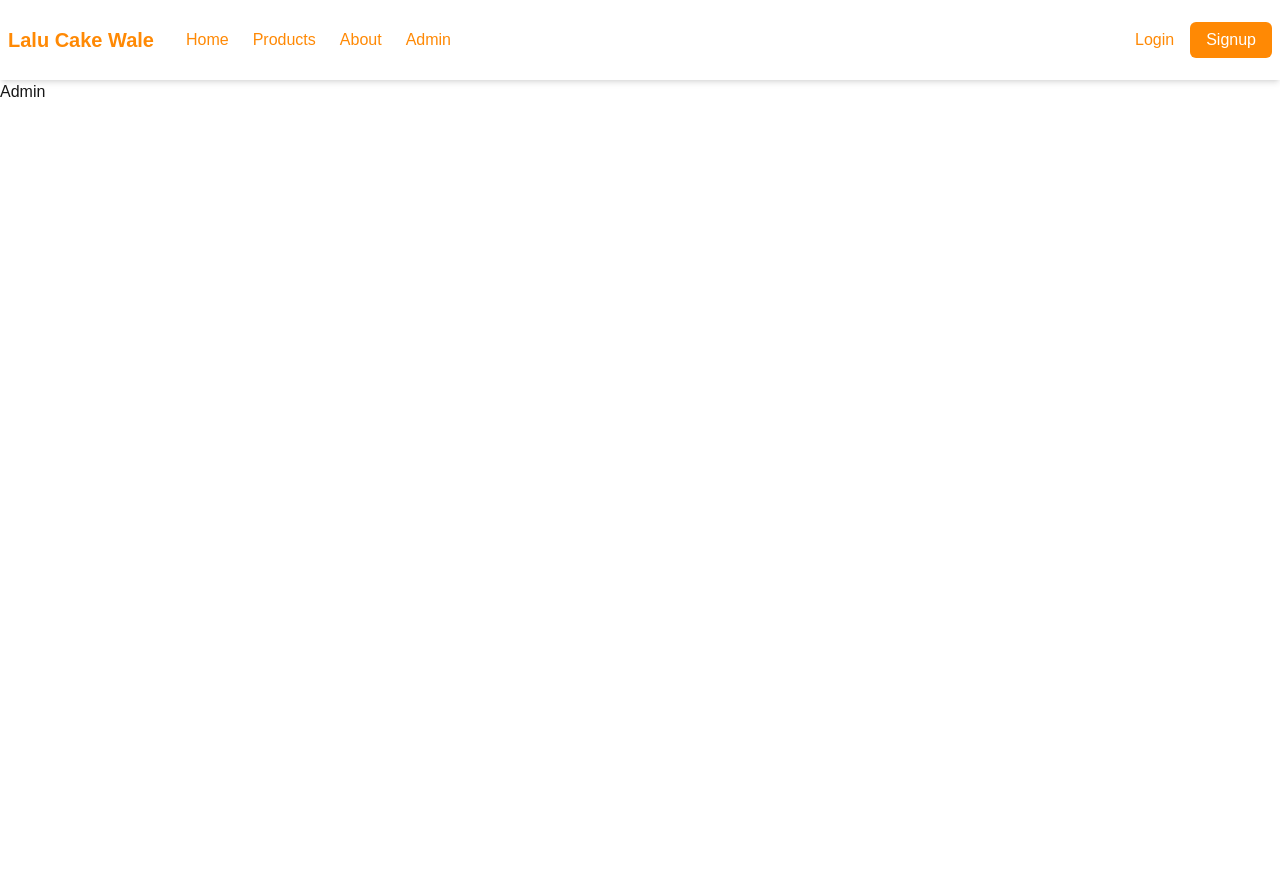
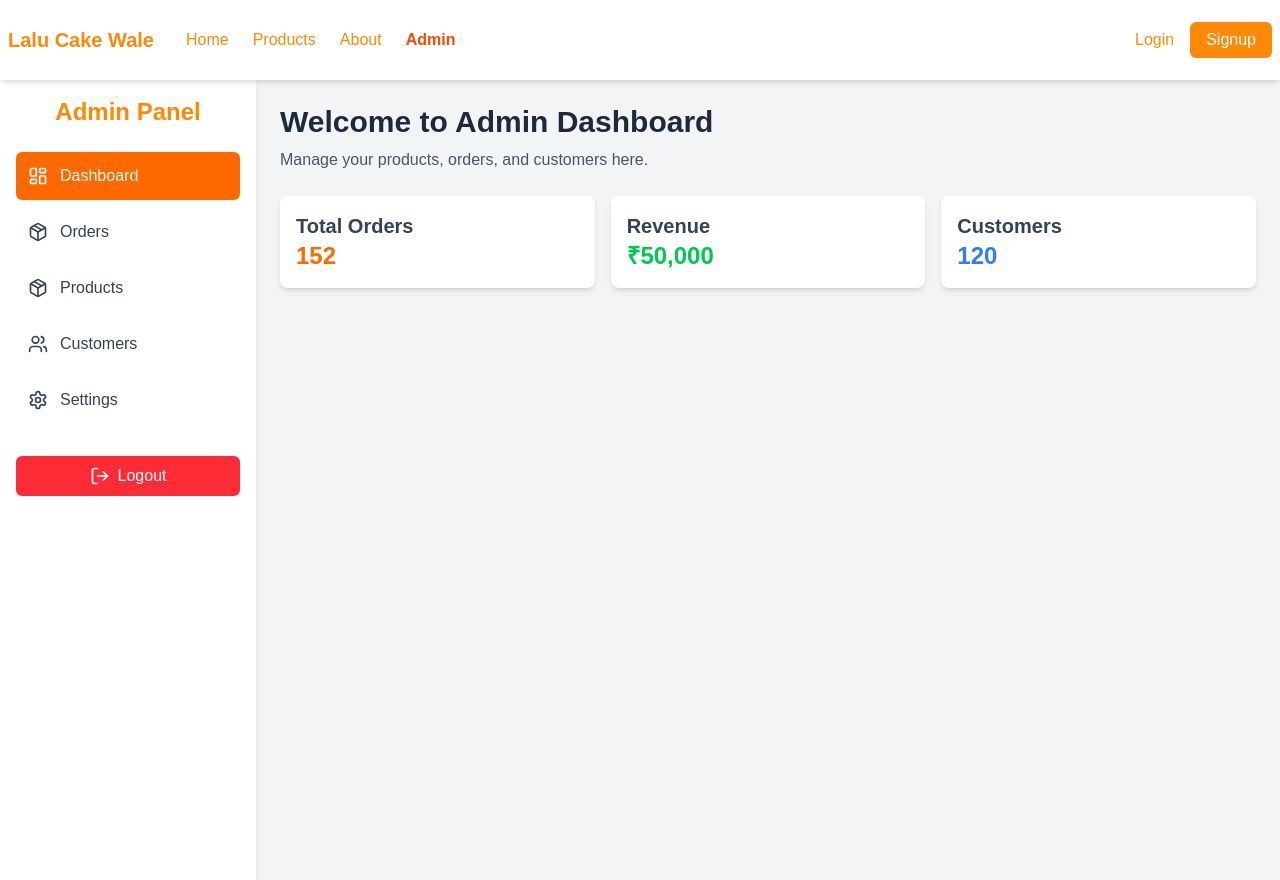
Before and after one commit to NavneeshYadav/Sweet-Shop, a Next.js app: page /admin in a window 1280 px wide. Before the commit the page ends 800 px from the top, so only its background shows below. Built offline with nearby package versions, Linux system fonts and the light colour scheme.

Commit message:
Creating admin page

```diff
--- a/src/app/admin/page.tsx
+++ b/src/app/admin/page.tsx
@@ -1,5 +1,72 @@
-export default function About() {
-    return (
-     <>Admin</>
-    );
-  }
+'use client';
+
+import { useState } from 'react';
+import Link from 'next/link';
+import { usePathname } from 'next/navigation';
+import { LayoutDashboard, Package, Users, Settings, LogOut } from 'lucide-react';
+
+const AdminPage = () => {
+  const [active, setActive] = useState('Dashboard');
+  const pathname = usePathname();
+
+  const menuItems = [
+    { name: 'Dashboard', icon: LayoutDashboard, href: '/admin' },
+    { name: 'Orders', icon: Package, href: '/admin/orders' },
+    { name: 'Products', icon: Package, href: '/admin/products' },
+    { name: 'Customers', icon: Users, href: '/admin/customers' },
+    { name: 'Settings', icon: Settings, href: '/admin/settings' },
+  ];
+
+  return (
+    <div className="flex min-h-screen bg-gray-100">
+      {/* Sidebar */}
+      <aside className="w-64 bg-white shadow-md p-4">
+        <h2 className="text-2xl font-bold text-orange-400 mb-6 text-center">Admin Panel</h2>
+        <nav className="space-y-2">
+          {menuItems.map((item) => (
+            <Link
+              key={item.name}
+              href={item.href}
+              className={`flex items-center space-x-3 p-3 rounded-md transition ${
+                pathname === item.href ? 'bg-orange-500 text-white' : 'text-gray-700 hover:bg-orange-100'
+              }`}
+            >
+              <item.icon size={20} />
+              <span>{item.name}</span>
+            </Link>
+          ))}
+        </nav>
+        <div className="mt-8">
+          <button className="w-full flex items-center justify-center space-x-2 bg-red-500 text-white p-2 rounded-md hover:bg-red-400 transition">
+            <LogOut size={20} />
+            <span>Logout</span>
+          </button>
+        </div>
+      </aside>
+
+      {/* Main Content */}
+      <main className="flex-1 p-6">
+        <h1 className="text-3xl font-semibold text-gray-800">Welcome to Admin Dashboard</h1>
+        <p className="text-gray-600 mt-2">Manage your products, orders, and customers here.</p>
+
+        {/* Example Content */}
+        <div className="grid grid-cols-1 md:grid-cols-3 gap-4 mt-6">
+          <div className="bg-white p-4 shadow-md rounded-lg">
+            <h2 className="text-xl font-bold text-gray-700">Total Orders</h2>
+            <p className="text-2xl font-semibold text-orange-500">152</p>
+          </div>
+          <div className="bg-white p-4 shadow-md rounded-lg">
+            <h2 className="text-xl font-bold text-gray-700">Revenue</h2>
+            <p className="text-2xl font-semibold text-green-500">₹50,000</p>
+          </div>
+          <div className="bg-white p-4 shadow-md rounded-lg">
+            <h2 className="text-xl font-bold text-gray-700">Customers</h2>
+            <p className="text-2xl font-semibold text-blue-500">120</p>
+          </div>
+        </div>
+      </main>
+    </div>
+  );
+};
+
+export default AdminPage;
--- a/src/components/Navbar.tsx
+++ b/src/components/Navbar.tsx
@@ -2,24 +2,25 @@
 
 import { useState } from 'react';
 import Link from 'next/link';
+import { usePathname } from 'next/navigation';
 import { Menu, X } from 'lucide-react';
 
 const Navbar = () => {
   const [isOpen, setIsOpen] = useState(false);
+  const pathname = usePathname(); // Get current path
 
   const toggleMenu = () => setIsOpen(!isOpen);
 
   const mainLinks = [
-    { id: 1, name: 'Home', href: '/' },
-    { id: 2, name: 'Products', href: '/products' },
-    { id: 3, name: 'About', href: '/about' },
-    { id: 4, name: 'Admin', href: '/admin' },
-
+    { navid: 1, name: 'Home', href: '/' },
+    { navid: 2, name: 'Products', href: '/products' },
+    { navid: 3, name: 'About', href: '/about' },
+    { navid: 4, name: 'Admin', href: '/admin' },
   ];
 
   const authLinks = [
-    { id: 4, name: 'Login', href: '/login', style: 'text-orange-400 hover:text-orange-300 transition' },
-    { id: 5, name: 'Signup', href: '/signup', style: 'bg-orange-400 text-white px-4 py-1.5 rounded-md hover:bg-orange-300 transition' },
+    { navid: 4, name: 'Login', href: '/login', style: 'text-orange-400 hover:text-orange-300 transition' },
+    { navid: 5, name: 'Signup', href: '/signup', style: 'bg-orange-400 text-white px-4 py-1.5 rounded-md hover:bg-orange-300 transition' },
   ];
 
   return (
@@ -31,7 +32,11 @@ const Navbar = () => {
             <div className="text-xl font-bold text-orange-400">Lalu Cake Wale</div>
             <div className="hidden md:flex space-x-6">
               {mainLinks.map((link) => (
-                <Link key={link.id} href={link.href} className="text-orange-400 hover:text-orange-300 transition">
+                <Link
+                  key={link.navid}
+                  href={link.href}
+                  className={`transition ${pathname === link.href ? 'text-orange-600 font-semibold' : 'text-orange-400 hover:text-orange-300'}`}
+                >
                   {link.name}
                 </Link>
               ))}
@@ -41,7 +46,7 @@ const Navbar = () => {
           {/* Right side - Auth Links */}
           <div className="hidden md:flex space-x-4 items-center">
             {authLinks.map((link) => (
-              <Link key={link.id} href={link.href} className={link.style}>
+              <Link key={link.navid} href={link.href} className={link.style}>
                 {link.name}
               </Link>
             ))}
@@ -64,14 +69,18 @@ const Navbar = () => {
       {isOpen && (
         <div className="md:hidden px-4 pb-4 space-y-2 transition-all duration-300 ease-in-out">
           {mainLinks.map((link) => (
-            <Link key={link.id} href={link.href} className="block py-2 text-orange-400 hover:text-orange-300">
+            <Link
+              key={link.navid}
+              href={link.href}
+              className={`block py-2 transition ${pathname === link.href ? 'text-orange-600 font-semibold' : 'text-orange-400 hover:text-orange-300'}`}
+            >
               {link.name}
             </Link>
           ))}
           <hr className="border-gray-200" />
           {authLinks.map((link) => (
             <Link
-              key={link.id}
+              key={link.navid}
               href={link.href}
               className={`block py-2 ${link.name === 'Signup' ? 'bg-orange-400 text-white rounded-md text-center hover:bg-orange-300' : 'text-orange-400 hover:text-orange-300'}`}
             >
```
